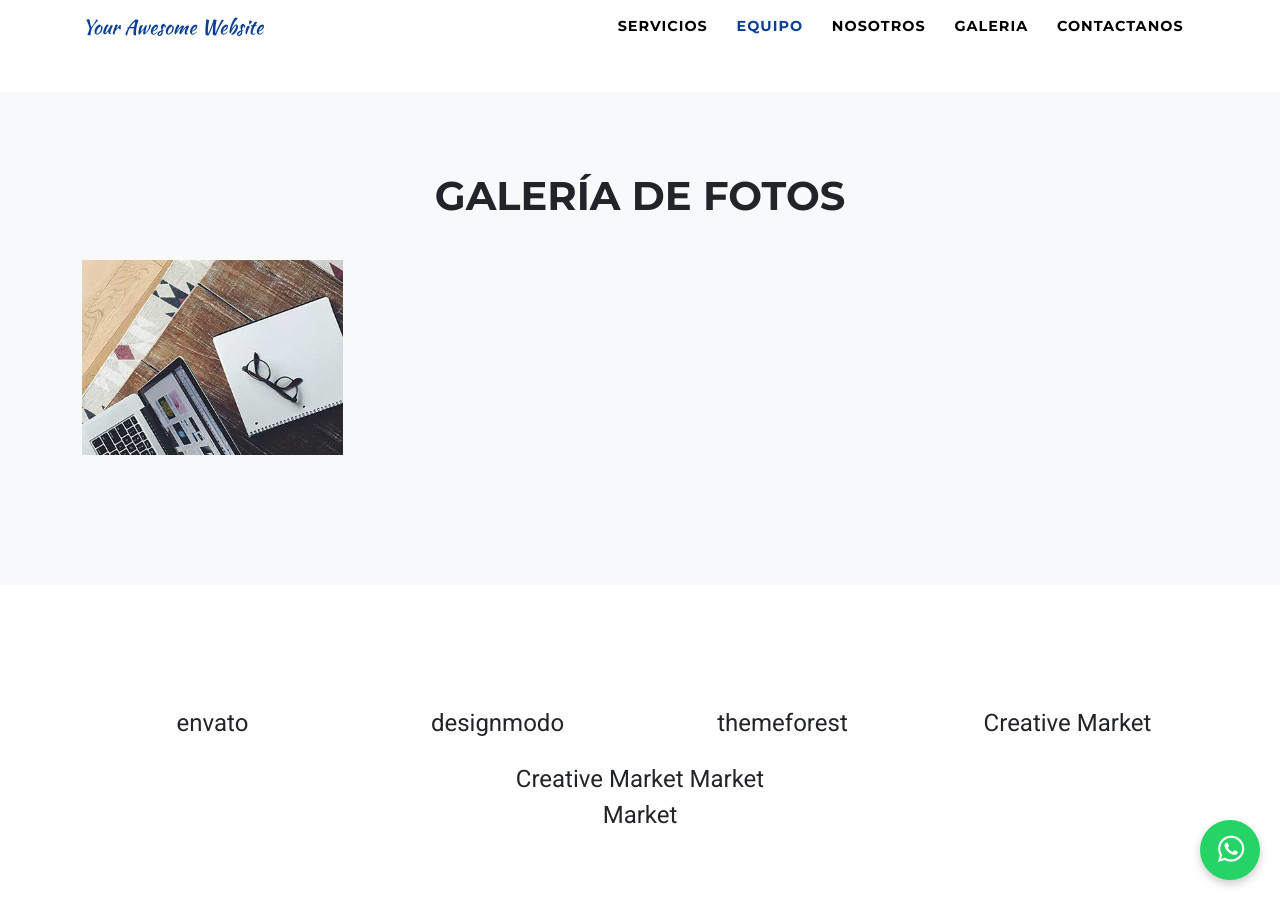
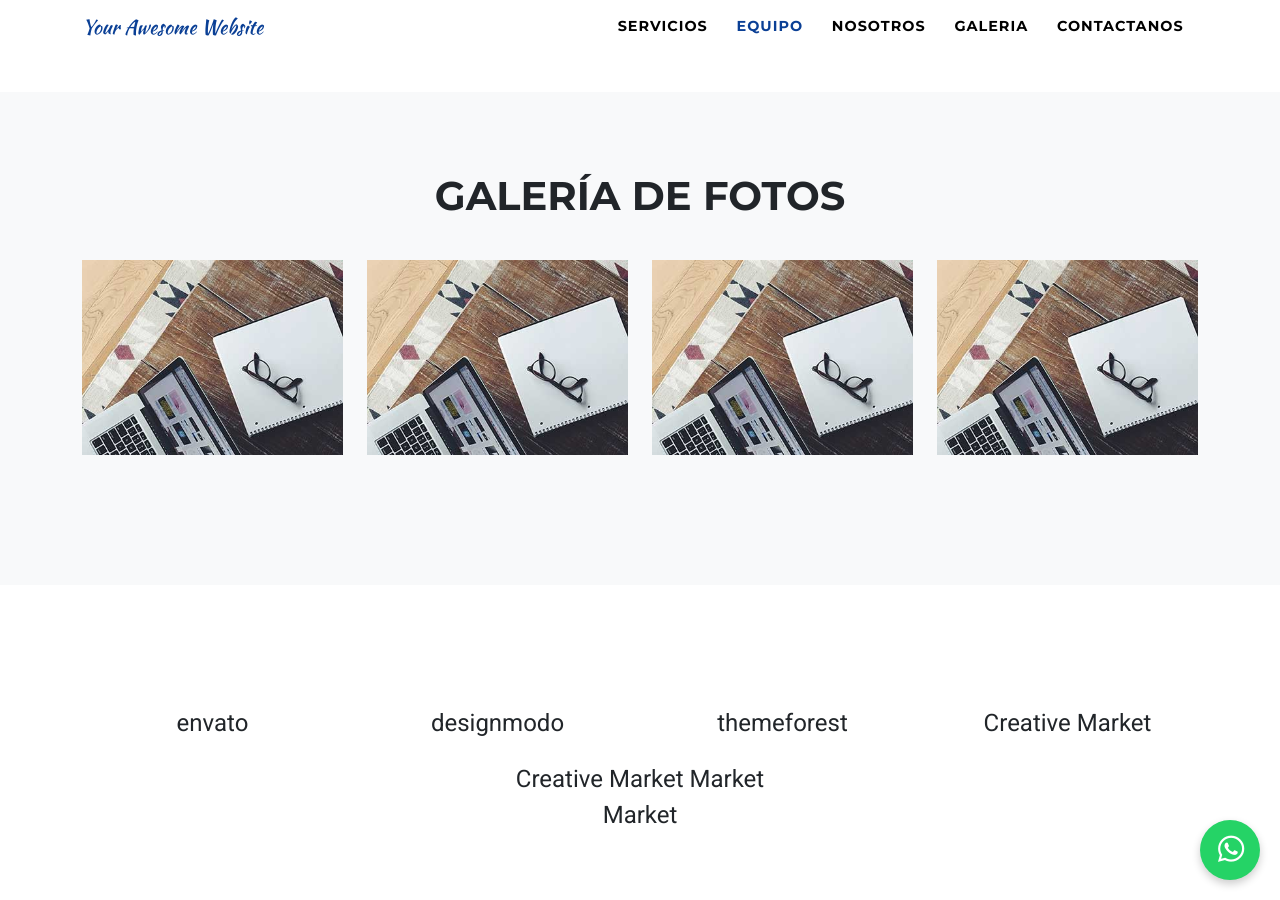
Before and after one commit to miorganizacioncbp/theme, a Jekyll site: the page built from index.md, in a window 1280 px wide and 900 px high, scrolled down 2673 px. Built offline with Jekyll 4.4.1, drawn with Linux system fonts in a browser that asks for light colours; some web fonts are replaced; grey boxes are pictures that could not be loaded.

Commit message:
click galeria

```diff
--- a/_data/sitetext.yml
+++ b/_data/sitetext.yml
@@ -180,6 +180,9 @@ es: &DEFAULT_ES
     section: galeria
     list:
       - url: assets/img/galeria/foto1.jpg
+      - url: assets/img/galeria/foto1.jpg
+      - url: assets/img/galeria/foto1.jpg
+      - url: assets/img/galeria/foto1.jpg
 
   about:
     title: "Sobre nosotros"
--- a/_includes/galeria.html
+++ b/_includes/galeria.html
@@ -10,12 +10,44 @@
       {% for fotos in site.data.sitetext[site.locale].galeria.list %}
         <div class="col-lg-3 col-md-4 col-sm-6 col-6 gallery-item">
           <div class="gallery-image">
-            <img class="img-fluid" src="{{ fotos.url }}" alt="Galería de fotos">
+            <img
+              class="img-fluid"
+              src="{{ fotos.url }}"
+              alt="Galería de fotos"
+              data-bs-toggle="modal"
+              data-bs-target="#imageModal"
+              onclick="showImageInModal(this.src)"
+            />
           </div>
         </div>
+          <!-- Modal -->
+        <div class="modal fade" id="imageModal" tabindex="-1" aria-labelledby="imageModalLabel" aria-hidden="true">
+          <div class="modal-dialog modal-dialog-centered">
+            <div class="modal-content" style="background: transparent; border: none; box-shadow: none;">
+              <div class="modal-body p-0 text-center">
+                <img
+                  id="modalImage"
+                  class="img-fluid"
+                  src=""
+                  alt="Imagen ampliada"
+                  style="max-height: 90vh; max-width: 90vw; border-radius: 10px;"
+                />
+              </div>
+            </div>
+          </div>
+        </div>
+
       {% endfor %}
+
 
 
     </div>
   </div>
 </section>
+
+<script>
+  function showImageInModal(imageSrc) {
+    const modalImage = document.getElementById("modalImage");
+    modalImage.src = imageSrc; // Actualiza la imagen dentro del modal
+  }
+</script>
--- a/_sass/layout/_portfolio.scss
+++ b/_sass/layout/_portfolio.scss
@@ -75,6 +75,7 @@
     max-width: 100vw;
   }
 
+
   .modal-content {
     padding: 40px 0;
     text-align: center;
```
